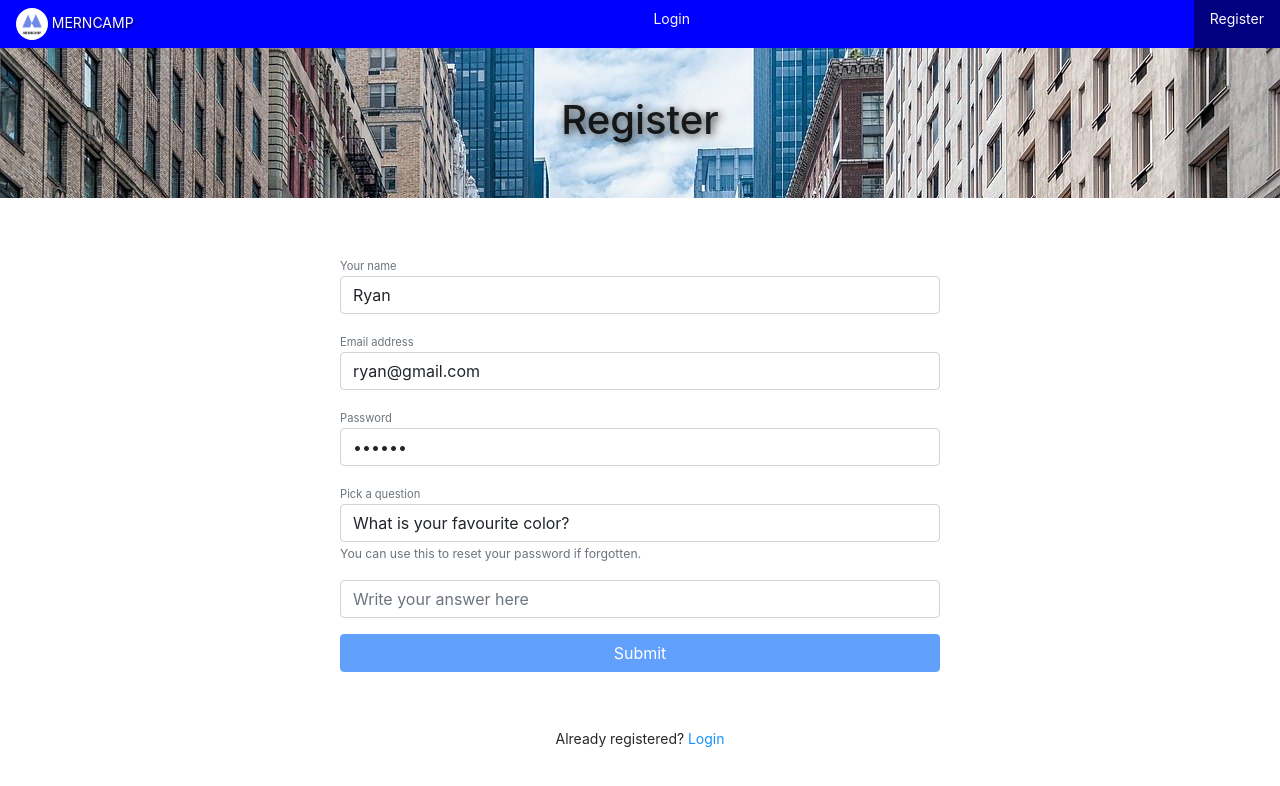
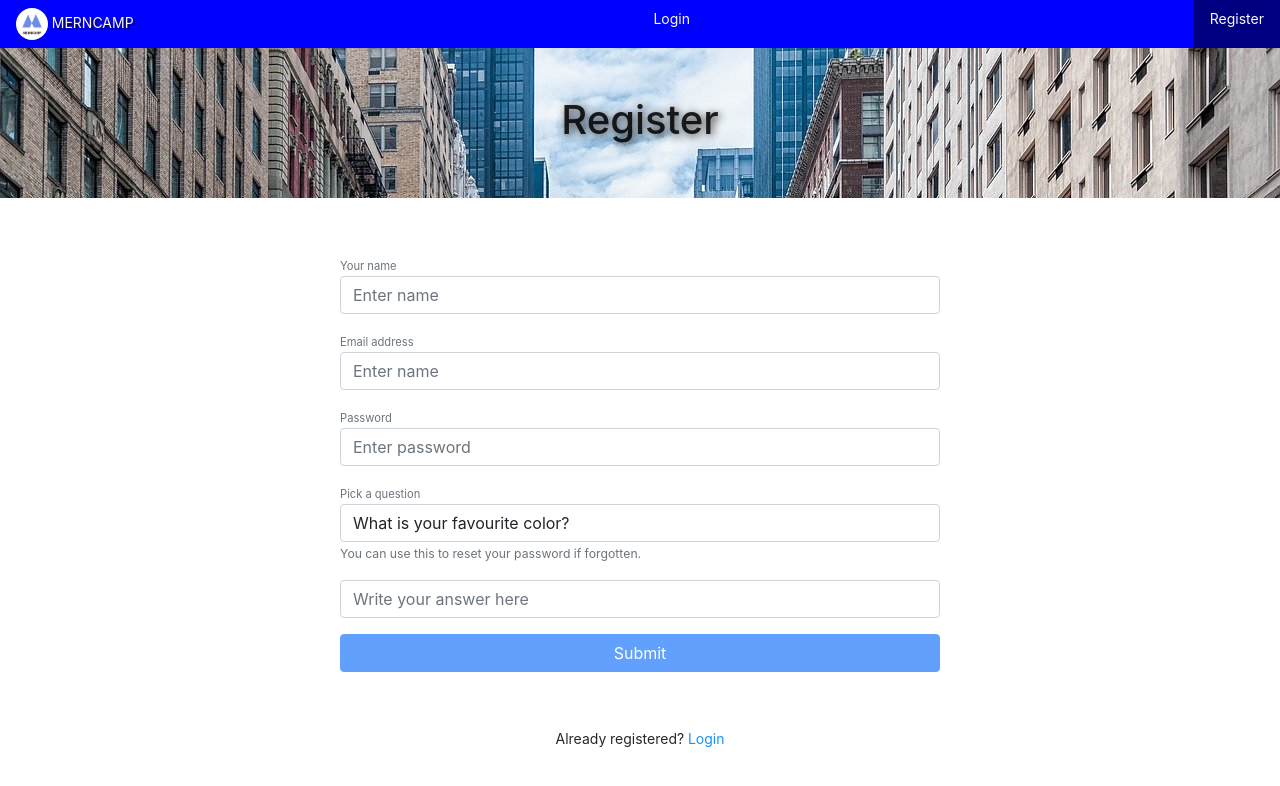
Before and after one commit to bujargit/social-network, a Next.js app in the folder client/: page /register in a window 1280 px wide. Shown: the top 786 px of the page. Built offline with nearby package versions, Linux system fonts and the light colour scheme; no server answers.

Commit message:
Inputs cleared in client

```diff
--- a/client/pages/login.js
+++ b/client/pages/login.js
@@ -8,8 +8,8 @@ import { useRouter } from "next/router";
 import { UserContext } from "../context";
 
 const Login = () => {
-  const [email, setEmail] = useState("bujar@gmail.com");
-  const [password, setPassword] = useState("bbbbbb");
+  const [email, setEmail] = useState("");
+  const [password, setPassword] = useState("");
   const [loading, setLoading] = useState(false);
 
   const [state, setState] = useContext(UserContext);
--- a/client/pages/register.js
+++ b/client/pages/register.js
@@ -8,9 +8,9 @@ import { UserContext } from "../context";
 import { useRouter } from "next/router";
 
 const Register = () => {
-  const [name, setName] = useState("Ryan");
-  const [email, setEmail] = useState("ryan@gmail.com");
-  const [password, setPassword] = useState("rrrrrr");
+  const [name, setName] = useState("");
+  const [email, setEmail] = useState("");
+  const [password, setPassword] = useState("");
   const [secret, setSecret] = useState("");
   const [ok, setOk] = useState(false);
   const [loading, setLoading] = useState(false);
```
